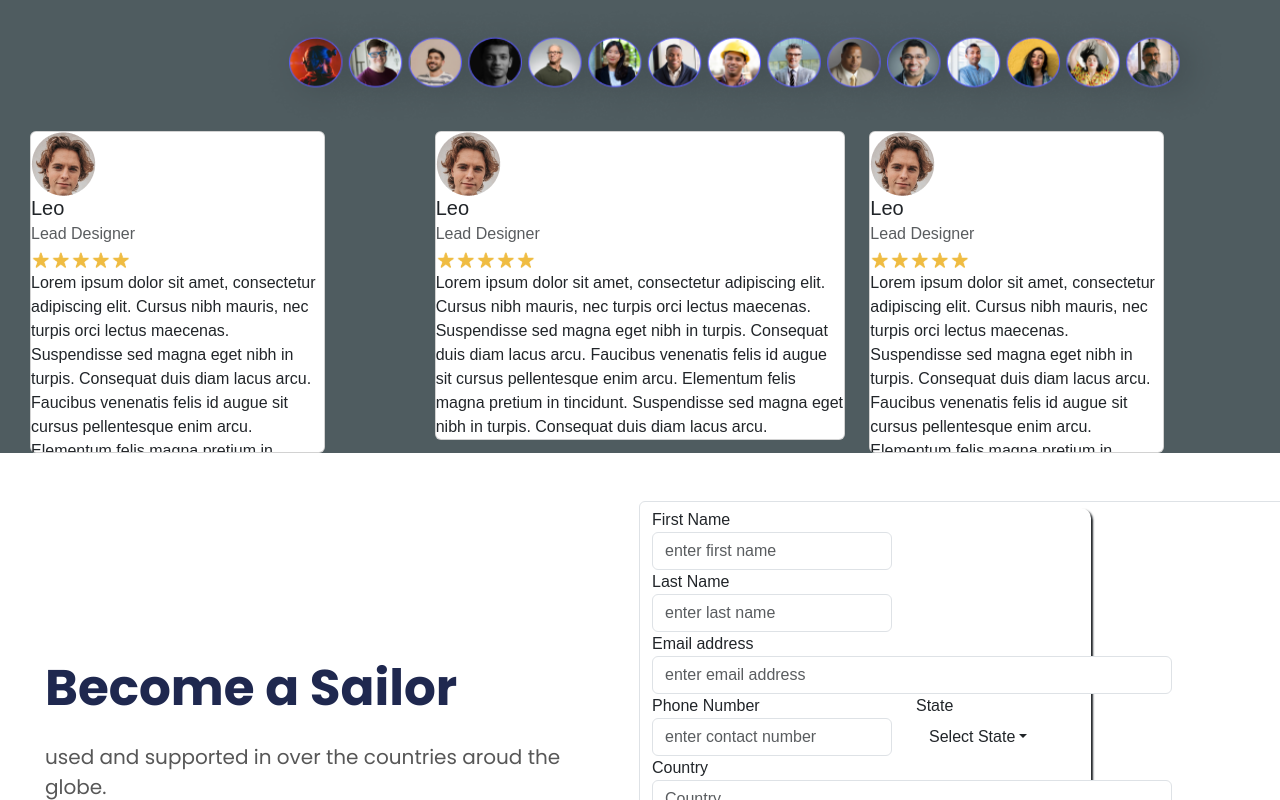
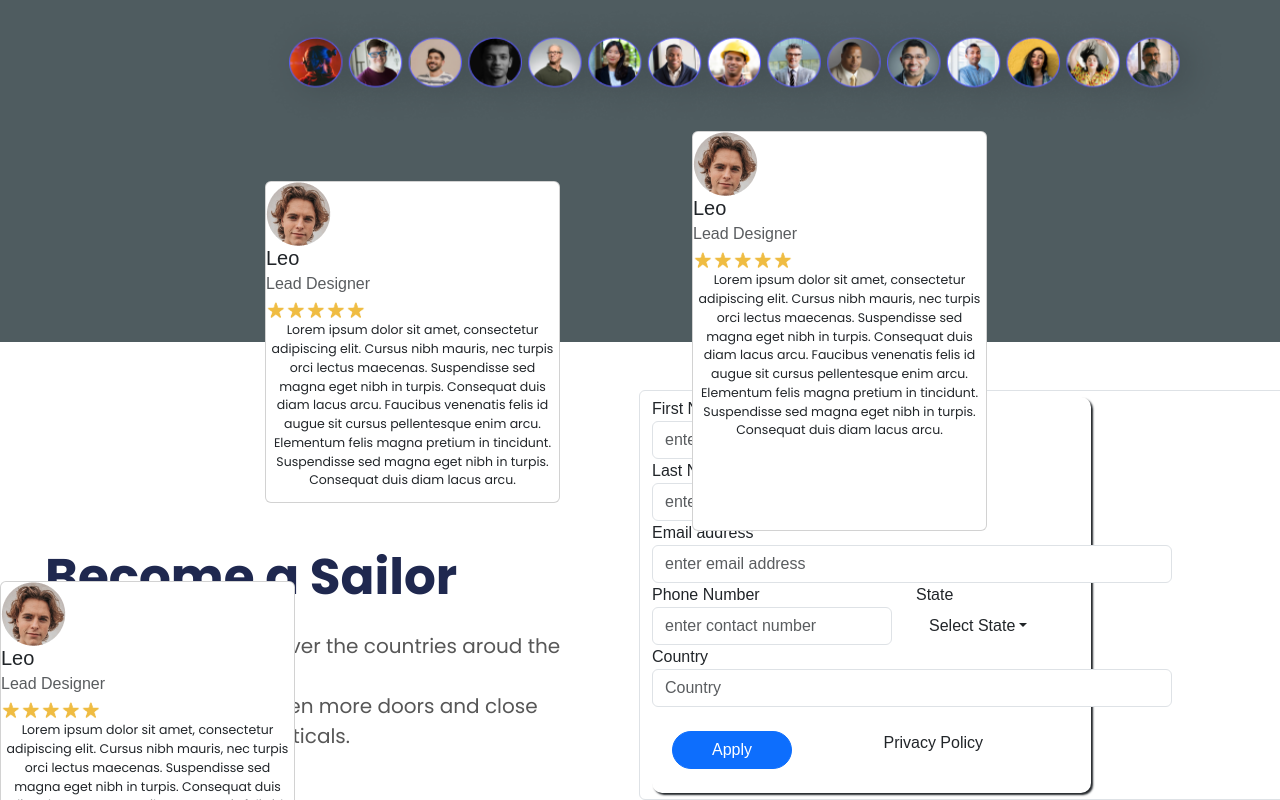
Before and after one commit to Jobminar/sailorswave, a React (Create React App) app in the folder client/: page / in a window 1280 px wide. Shown: the part 3740-4540 px from the top of the page. Built offline with nearby package versions, Linux system fonts and the light colour scheme; a web font is replaced by a local one.

Commit message:
our clients

```diff
--- a/client/src/components/OurClients/OurClients.css
+++ b/client/src/components/OurClients/OurClients.css
@@ -8,6 +8,7 @@ ul li{
 
 .div-background {
     background-color: #4F5C60;
+    height: 1050px;
 }
 .title-text{
     font-size:42px;
@@ -64,11 +65,24 @@ ul li{
 .card-body1{
     height: 322px;
     width: 295px;
-    margin-left: 30px;
+    margin-left: 265px;
+    margin-top: 50px;
 }
 
 .card-body3{
     height: 322px;
     width: 295px;
-    margin-right: 30px;
+    margin-right: 215px;
+    margin-top: 50px;
 }
+
+.card-body2{
+    height: 400px;
+    width: 295px;
+    margin-left: 40px;
+}
+
+.text{
+    font-size: 12.5px;
+    text-align: center;
+}
--- a/client/src/components/OurClients/OurClients.jsx
+++ b/client/src/components/OurClients/OurClients.jsx
@@ -83,7 +83,7 @@ const OurClients = () => {
                   <img src={Star} />
                 </div>
               </div>
-              <p className="card-text">
+              <p className="card-text text">
               Lorem ipsum dolor sit amet, consectetur adipiscing elit. Cursus nibh mauris, nec turpis orci lectus maecenas. Suspendisse sed magna eget nibh in turpis. Consequat duis diam lacus arcu. Faucibus venenatis felis id augue sit cursus pellentesque enim arcu. Elementum felis magna pretium in tincidunt. Suspendisse sed magna eget nibh in turpis. Consequat duis diam lacus arcu.
               </p>
             </div>
@@ -106,7 +106,7 @@ const OurClients = () => {
                 <img src={Star} />
               </div>
               </div>
-              <p className="card-text">
+              <p className="card-text text">
               Lorem ipsum dolor sit amet, consectetur adipiscing elit. Cursus nibh mauris, nec turpis orci lectus maecenas. Suspendisse sed magna eget nibh in turpis. Consequat duis diam lacus arcu. Faucibus venenatis felis id augue sit cursus pellentesque enim arcu. Elementum felis magna pretium in tincidunt. Suspendisse sed magna eget nibh in turpis. Consequat duis diam lacus arcu.
               </p>
             </div>
@@ -131,7 +131,7 @@ const OurClients = () => {
                   <img src={Star} />
                 </div>
               </div>
-              <p className="card-text">
+              <p className="card-text text">
               Lorem ipsum dolor sit amet, consectetur adipiscing elit. Cursus nibh mauris, nec turpis orci lectus maecenas. Suspendisse sed magna eget nibh in turpis. Consequat duis diam lacus arcu. Faucibus venenatis felis id augue sit cursus pellentesque enim arcu. Elementum felis magna pretium in tincidunt. Suspendisse sed magna eget nibh in turpis. Consequat duis diam lacus arcu.
               </p>
             </div>
```
